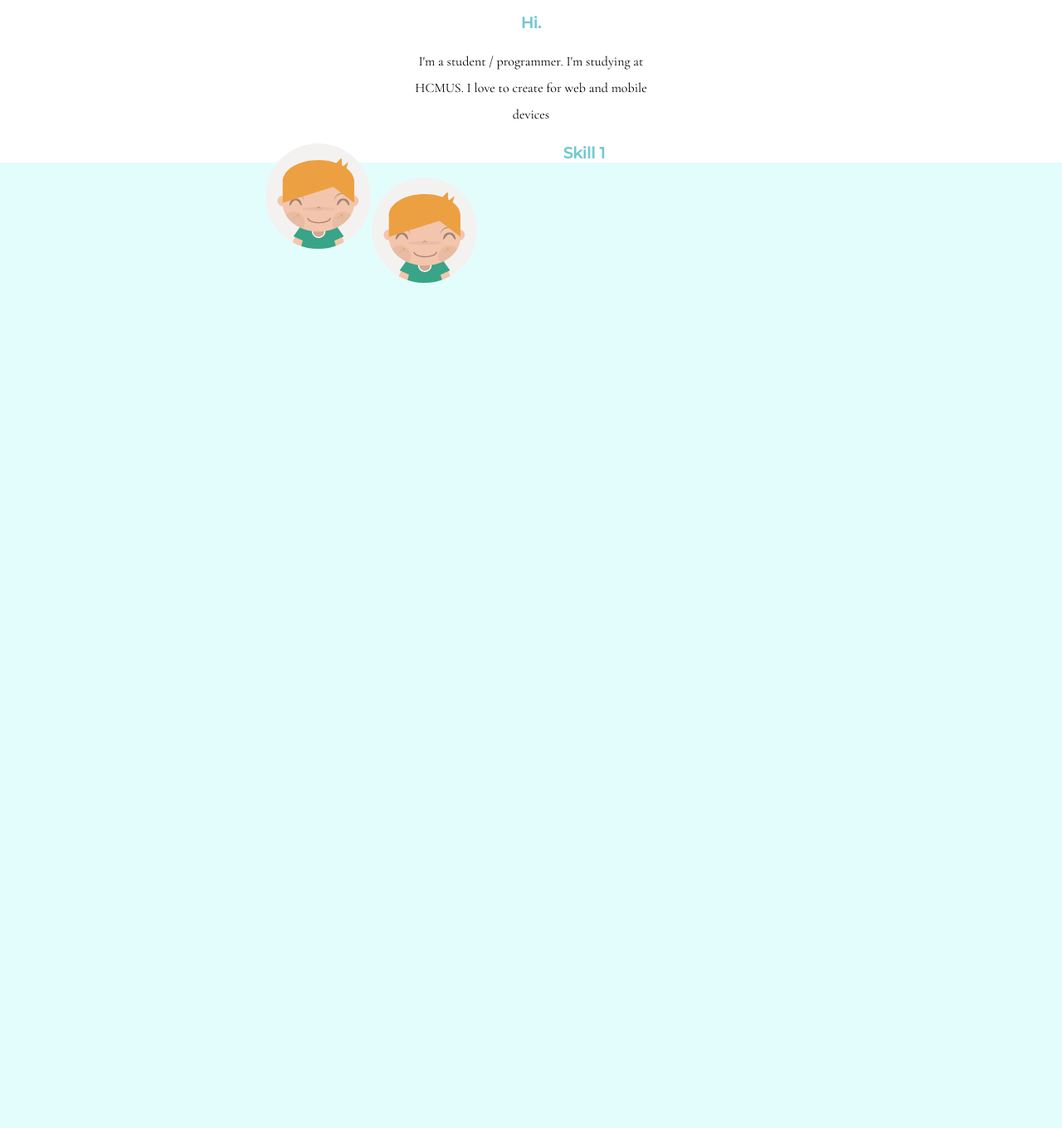
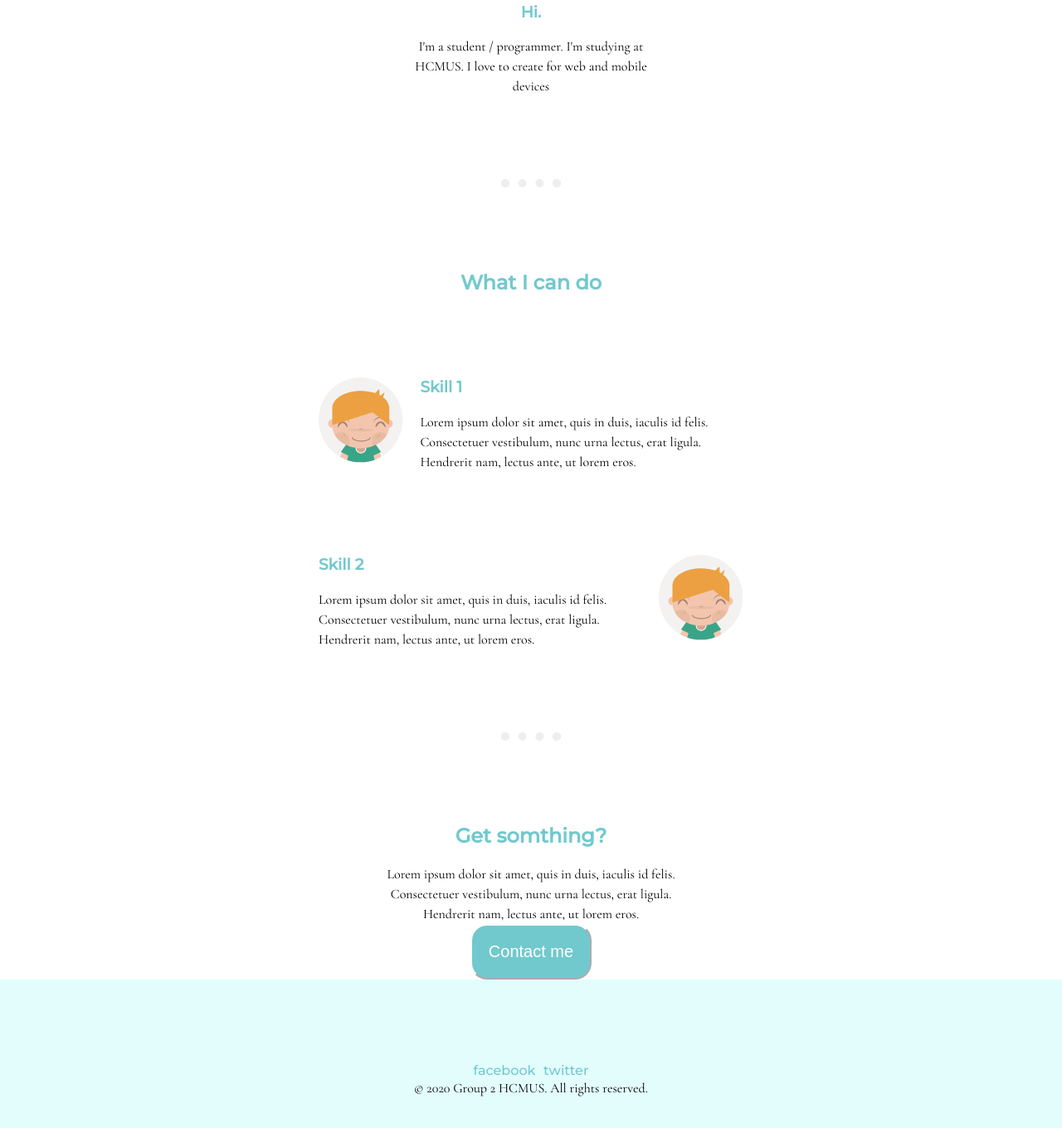
Before and after one commit to trangtong/BTN02, a plain HTML site: page Source/members/18120612/18120612.html in a window 1280 px wide. Shown: the part 836-2196 px from the top of the page at 83% size. Before the commit the page ends 1178 px from the top, so only its background shows below. Drawn offline with nearby package versions, Linux system fonts and the light colour scheme.

Commit message:
add bottom of page member

```diff
--- a/Source/css/mem-style.css
+++ b/Source/css/mem-style.css
@@ -11,6 +11,13 @@
 
 .bottom-container {
     background-color: #e3fdfd;
+    margin: 100px auto;
+}
+
+a {
+    color: #71c9ce;
+    font-family: 'Montserrat', sans-serif;
+    text-decoration: none;
 }
 
 h2, h3 {
@@ -20,8 +27,16 @@ h2, h3 {
 
 p {
     font-family: 'Cormorant Garamond', serif;
-    line-height: 2;
+    font-size: 8;
+    line-height: 1.5;
     margin: 0;
+}
+
+hr {
+    border: dotted #eeeeee 10px;
+    border-bottom: none;
+    width: 4%;
+    margin: 100px auto;
 }
 
 .top-cloud {
@@ -68,11 +83,48 @@ p {
 }
 
 .skill-row {
-    width: 50%;
-    margin: 0 auto;
+    margin: 100px auto;
+    text-align: left;
+    width: 40%;
 }
 
 .img-skill1 {
     width: 20%;
     float: left;
+    margin-right: 20px;
 }
+
+.img-skill2 {
+    width: 20%;
+    float: right;
+    margin-left: 20px;
+}
+
+.contact {
+    margin: 0 auto;
+    width: 30%;
+}
+
+.btn {
+    -webkit-border-radius: 20px;
+    -moz-border-radius: 20px;
+    border-radius: 20px;
+    border-color: white;
+    color: #FFFFFF;
+    font-family: sans-serif;
+    font-size: 20px;
+    padding: 20px;
+    background-color: #71C9CE;
+    text-decoration: none;
+    display: inline-block;
+    cursor: pointer;
+    text-align: center;
+}
+
+.btn:hover {
+    background: #A6E3E9;
+    -webkit-border-radius: 20px;
+    -moz-border-radius: 20px;
+    border-radius: 20px;
+    text-decoration: none;
+}
--- a/Source/members/18120612/18120612.html
+++ b/Source/members/18120612/18120612.html
@@ -23,21 +23,36 @@
             <h3>Hi.</h3>
 			<p class="description">I'm a student / programmer. I'm studying at HCMUS. I love to create for web and mobile devices</p>
         </div>
-
+        <hr>
         <div class="skills">
+            <h2>What I can do</h2>
             <div class="skill-row">
                 <img src="img/me.svg" alt="skill-1" class="img-skill1">
                 <h3>Skill 1</h3>
+                <p>Lorem ipsum dolor sit amet, quis in duis, iaculis id felis. Consectetuer vestibulum,
+                    nunc urna lectus, erat ligula. Hendrerit nam, lectus ante, ut lorem eros.</p>
             </div>
 
             <div class="skill-row">
-                <img src="img/me.svg" alt="skill-1" class="img-skill1">
+                <img src="img/me.svg" alt="skill-2" class="img-skill2">
+                <h3>Skill 2</h3>
+                <p>Lorem ipsum dolor sit amet, quis in duis, iaculis id felis. Consectetuer vestibulum,
+                    nunc urna lectus, erat ligula. Hendrerit nam, lectus ante, ut lorem eros.</p>
             </div>
+        </div>
+        <hr>
+        <div class="contact">
+            <h2>Get somthing?</h2>
+            <p>Lorem ipsum dolor sit amet, quis in duis, iaculis id felis. Consectetuer vestibulum,
+                nunc urna lectus, erat ligula. Hendrerit nam, lectus ante, ut lorem eros.</p>
+            <button class="btn">Contact me</button>
         </div>
     </div>
 
     <div class="bottom-container">
-
+        <a href="http://facebook.com">facebook</a>
+        <a href="https://twitter.com">twitter</a>
+        <p>© 2020 Group 2 HCMUS. All rights reserved.</p>
     </div>
 </body>
 </html>
```
Also changed, not shown: Source/members/18120602/18120602.html (+2 -1 lines), me.svg (deleted), 1 other file.
